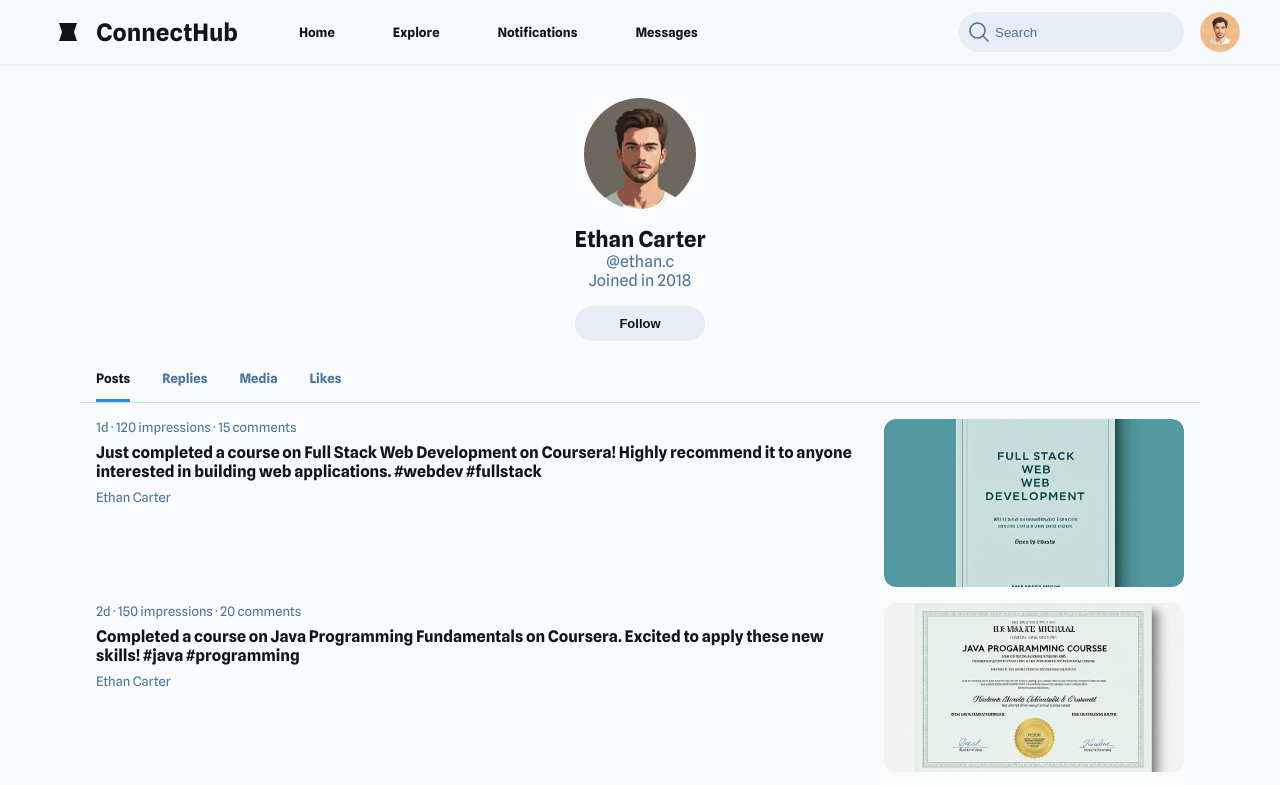
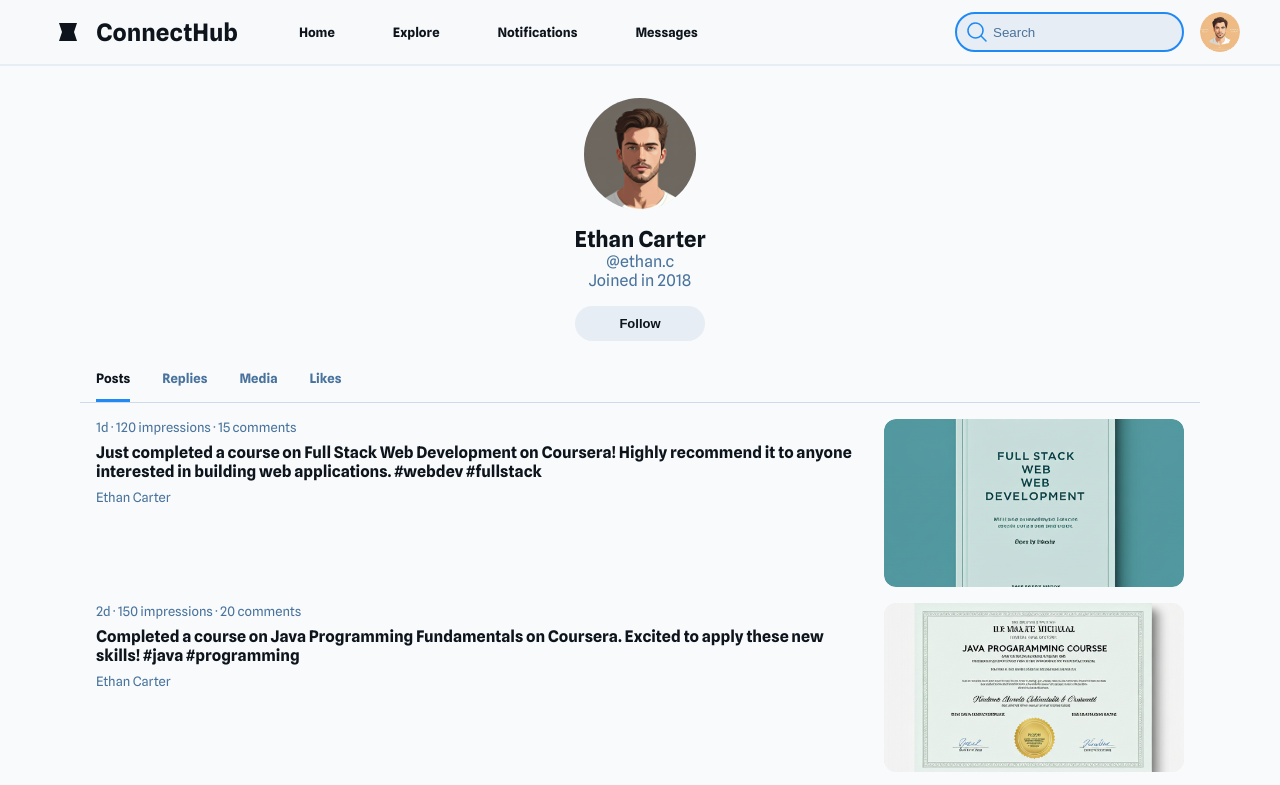
Before and after one commit to shaizCodes/GenAI-for-Front-End-Developers, a plain HTML site: page peer-graded-assignment/project/index.html in a window 1280 px wide. In both pictures the pointer is over the label 1071 px from the left and 32 px from the top of the page. Shown: the top 785 px of the page. Drawn offline with Linux system fonts and the light colour scheme.

Commit message:
refactor: add hover and focus-within effects to .search-bar
+ trigger :focus-within state as :focus does not work for input fields

```diff
--- a/peer-graded-assignment/project/style.css
+++ b/peer-graded-assignment/project/style.css
@@ -34,6 +34,14 @@ body {
     display: inline-flex;
     align-items: center;
     height: 2.5em;
+}
+
+.search-bar:hover,
+.search-bar:focus-within {
+    border: 2px solid #2089F3;
+}
+.search-bar:hover .search-bar__icon .icon {
+    fill: #2089F3;
 }
 
 .nav {
```
